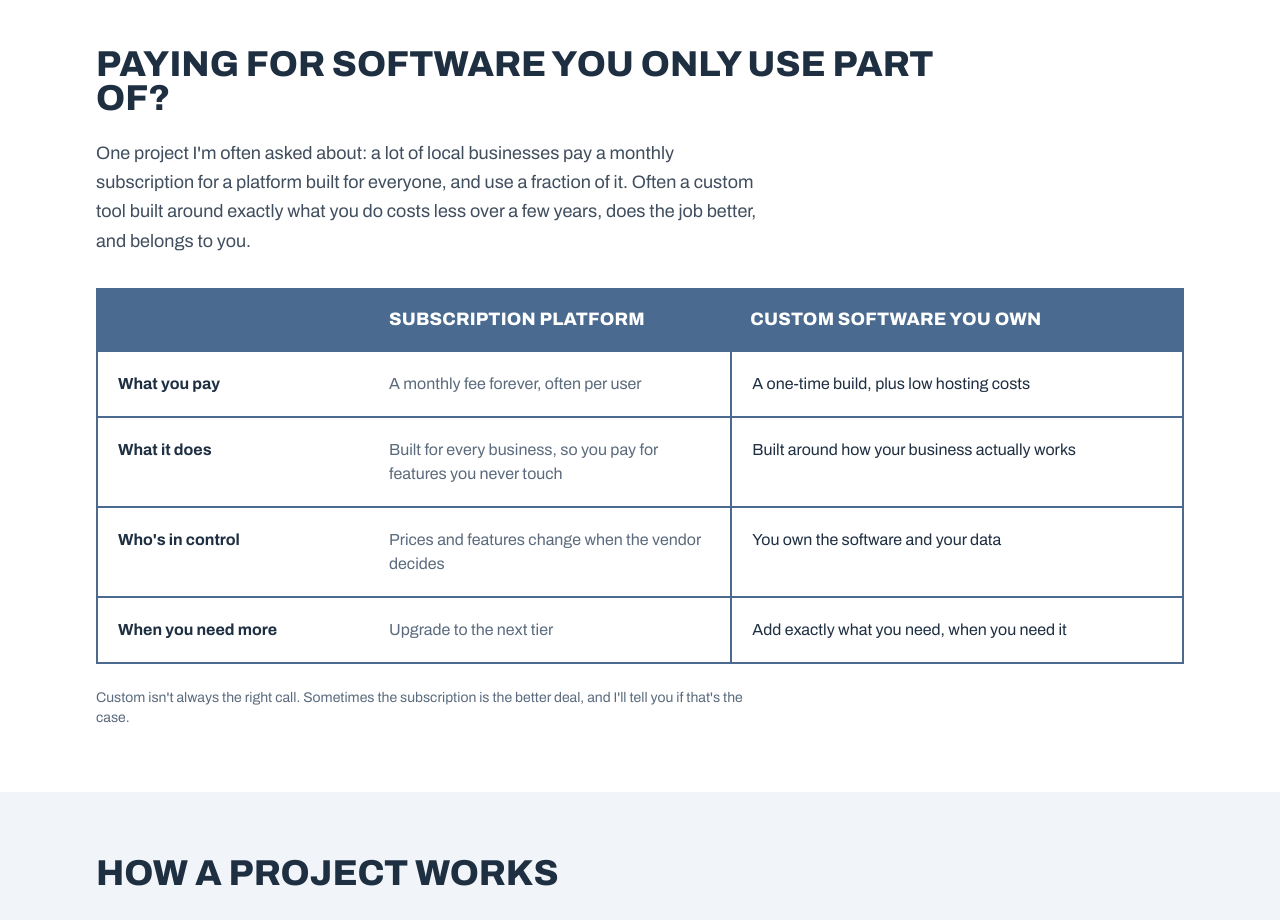
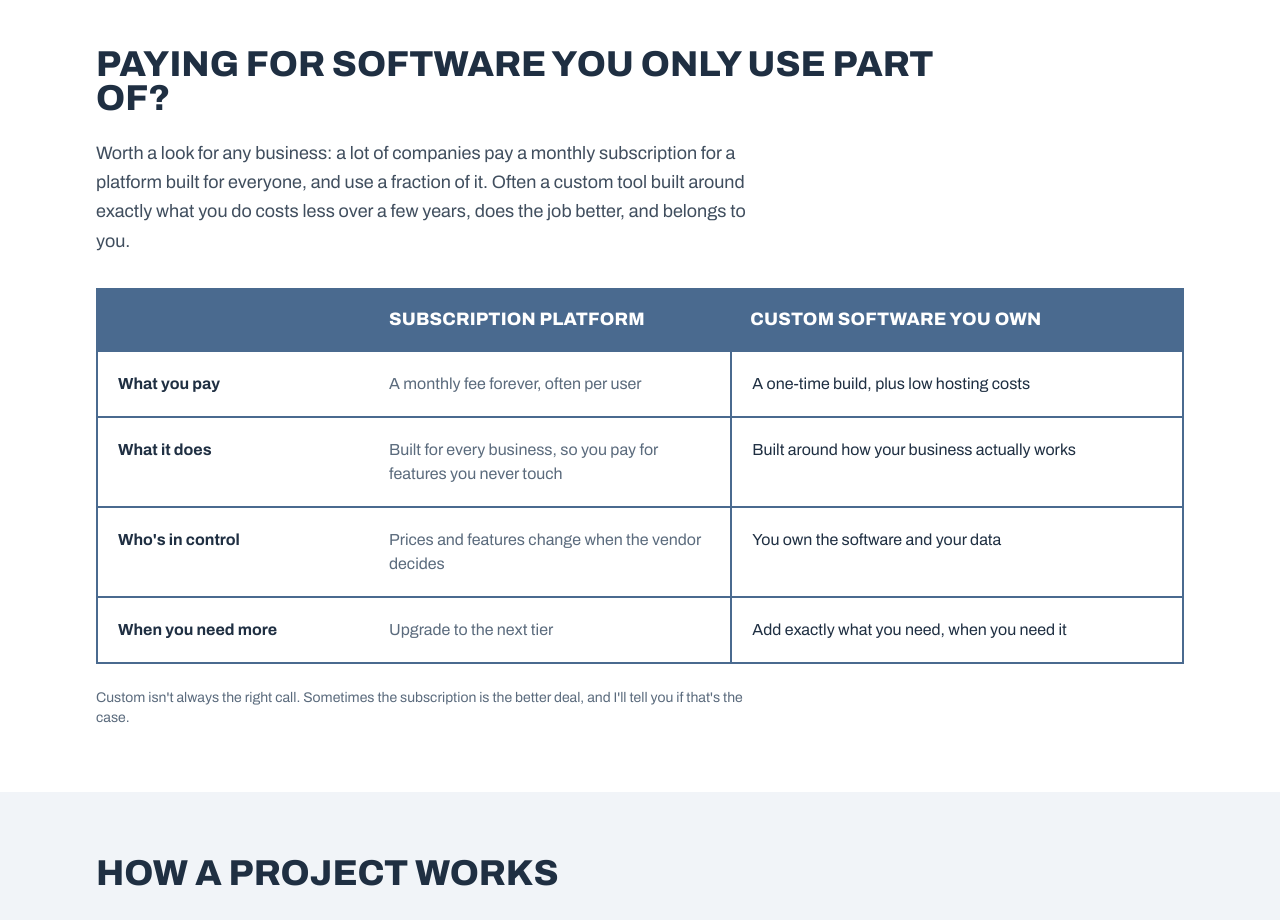
Before and after one commit to jayroman/jayroman-me, a Next.js app: page / in a window 1280 px wide. Shown: the part 1960-2880 px from the top of the page. Built offline with nearby package versions, Linux system fonts and the light colour scheme.

Commit message:
Fix overclaiming line in projects section
Co-Authored-By: Claude Opus 5.5 <noreply@anthropic.com>
Claude-Session: https://claude.ai/code/session_01LuVYpYvqc61V5jx1RS17eQ

```diff
--- a/src/components/SoftwareYouOwn.tsx
+++ b/src/components/SoftwareYouOwn.tsx
@@ -29,7 +29,7 @@ export default function SoftwareYouOwn() {
           Paying for software you only use part of?
         </h2>
         <p className="text-ink/85 text-lg leading-relaxed mt-6 max-w-2xl">
-          One project I&apos;m often asked about: a lot of local businesses pay a monthly subscription for a platform built for everyone,
+          Worth a look for any business: a lot of companies pay a monthly subscription for a platform built for everyone,
           and use a fraction of it. Often a custom tool built around exactly what you do costs less
           over a few years, does the job better, and belongs to you.
         </p>
```
